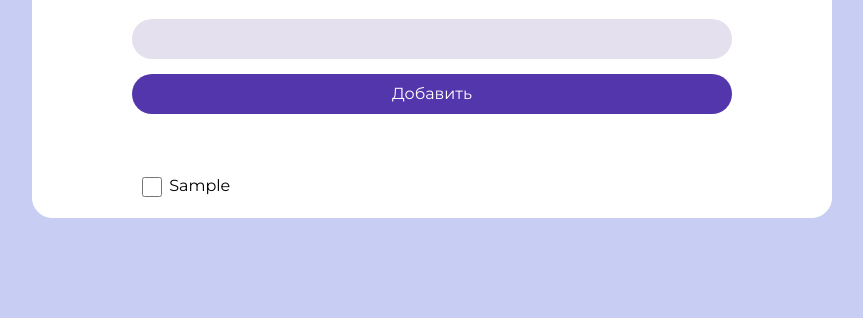
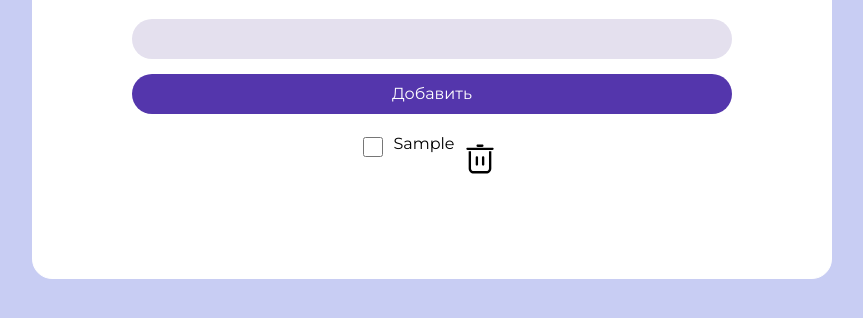
Before and after one commit to Vikaten/toDoList, a plain HTML site: page index.html in a window 1280 px wide. Both pictures are taken after typing "Sample" into the empty fields and a click on the button "Добавить". Shown: the part 124-442 px from the top of the page, without its empty margins (208-1071 px from the left). Drawn offline with Linux system fonts and the light colour scheme.

Commit message:
добавить кнопку удаления (событие пока не занесело в localStorage)

```diff
--- a/index.html
+++ b/index.html
@@ -1,5 +1,6 @@
 <!DOCTYPE html>
 <html lang="en">
+
 <head>
     <meta charset="UTF-8">
     <meta name="viewport" content="width=device-width, initial-scale=1.0">
@@ -7,19 +8,21 @@
     <link rel="stylesheet" href="style.css">
     <link rel="preconnect" href="https://fonts.googleapis.com">
     <link rel="preconnect" href="https://fonts.gstatic.com" crossorigin>
-    <link href="https://fonts.googleapis.com/css2?family=Montserrat:ital,wght@0,100..900;1,100..900&display=swap" rel="stylesheet">
+    <link href="https://fonts.googleapis.com/css2?family=Montserrat:ital,wght@0,100..900;1,100..900&display=swap"
+        rel="stylesheet">
 </head>
+
 <body>
     <div id="container">
         <div id="todo">
             <h1 id="heading">Ваш лист заметок</h1>
             <input id="space" type="text">
             <button id="noticeButton">Добавить</button>
+            <ul id="list">
+            </ul>
         </div>
-        <ul id="list">
-            <!-- <input type="checkbox"> -->
-        </ul>
     </div>
     <script src="script.js"></script>
 </body>
+
 </html>
--- a/script.js
+++ b/script.js
@@ -31,10 +31,17 @@ function createNewDoing() {
   let pr = "";
   toDoList.forEach((el, index) => {
     pr += `
-        <li id = 'item${index}'>
-        <div class = 'checkText'>
-            <input type = 'checkbox' class = 'checkbox' id = 'item${index}' ${el.checkbox ? 'checked' : ''}>
-            <label for = 'item${index}'>${el.doing}</label>
+        <li id = 'item${index}' class = 'li_item'>
+        <div class = 'checkTrash'>
+          <div class = 'checkText'>
+              <input type = 'checkbox' class = 'checkbox'  id = 'item${index}' ${el.checkbox ? 'checked' : ''}>
+          </div>
+          <label for = 'item${index}'>
+          ${el.doing}
+          </label>
+          <div>
+            <img src = 'trash.svg' class = 'trash'>
+          </div>
         </div>
         </li>`;
     space.value = "";
@@ -52,3 +59,13 @@ container.addEventListener('change', function (e) {
     }
   })
 })
+
+// удаление блока
+const deleteButton = document.querySelectorAll('.trash');
+deleteButton.forEach(el => {
+  el.addEventListener('click', function (e) {
+  let checkTrash = e.target.closest('.checkTrash');
+  console.log(checkTrash)
+  checkTrash.remove()
+})
+})
--- a/style.css
+++ b/style.css
@@ -1,9 +1,9 @@
 * {
-    box-sizing:border-box;
+    box-sizing: border-box;
 }
 
 body {
-    background-color: rgb(200,205,243);
+    background-color: rgb(200, 205, 243);
     /* max-width: 700px; */
 }
 
@@ -22,6 +22,7 @@ body {
     flex-direction: column;
     align-items: center;
     margin: 30px auto 60px auto;
+    max-width: 600px;
 }
 
 .heading {
@@ -29,7 +30,7 @@ body {
 }
 
 #space,
-#noticeButton{
+#noticeButton {
     border-style: none;
     width: 600px;
     /* padding: 0; */
@@ -51,7 +52,7 @@ body {
 }
 
 #noticeButton {
-    background-color: rgb(84,54,172);
+    background-color: rgb(84, 54, 172);
     border-radius: 20px;
     padding-left: 15px;
     padding-right: 15px;
@@ -60,14 +61,16 @@ body {
 }
 
 #noticeButton:hover {
-    border: 1px solid rgb(84,54,172);
+    border: 1px solid rgb(84, 54, 172);
     color: black;
     background-color: white;
 }
 
 #list {
-    padding-left: 95px;
-    margin: 10px;
+    padding-left: 0px;
+    margin: 20px 0px 20px 0px;
+    max-width: 600px;
+
 }
 
 #list li {
@@ -75,13 +78,28 @@ body {
 }
 
 .checkbox {
-    accent-color: rgb(84,54,172);
+    accent-color: rgb(84, 54, 172);
     width: 20px;
     height: 20px;
+    margin-right: 10px;
 }
 
-input[type=checkbox], label {
-    display: inline-block;
-    vertical-align: middle;
+.checkText {
+    display: flex;
+    justify-content: flex-start;
+}
+
+.li_item {
     margin-bottom: 10px;
 }
+
+.trash {
+    width: 50px;
+}
+
+.checkTrash {
+    display: flex;
+    flex: 1;
+    justify-content: space-between;
+    text-align: flex-start;
+}
```
Also changed, not shown: trash.svg (added).
